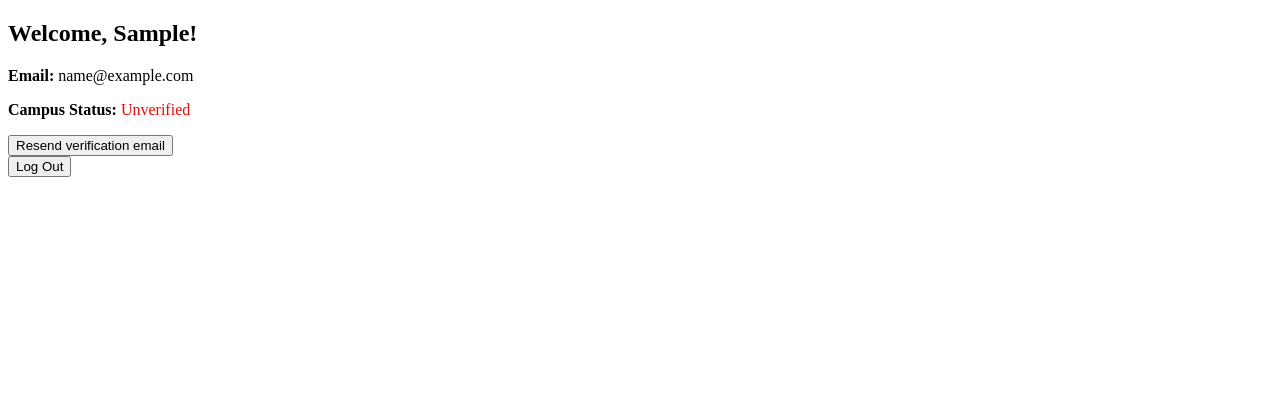
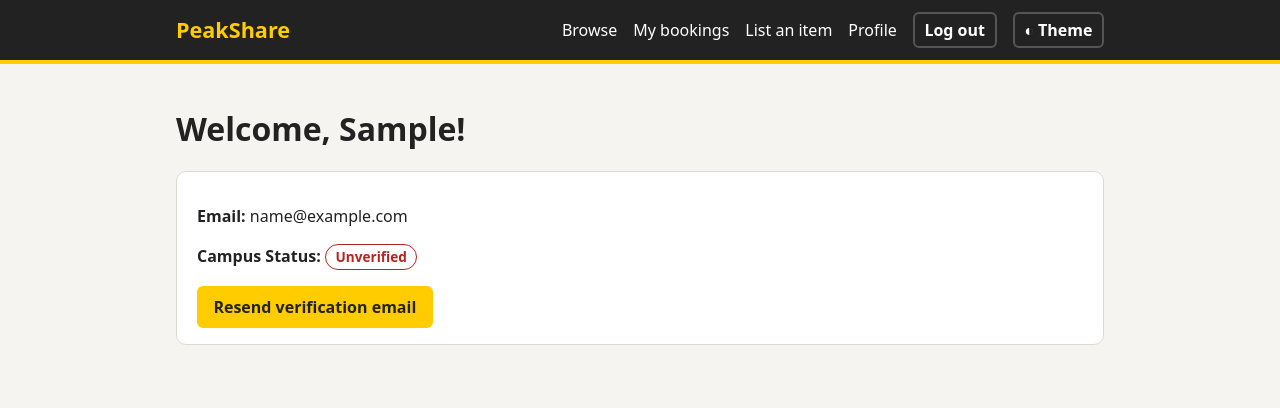
Before and after one commit to toweryjg502/PeakShare, a Django app: page /accounts/profile/ in a window 1280 px wide. Shown: the top 408 px of the page. Run offline with Django 5.2, Linux system fonts and the light colour scheme; the visitor is signed in with stand-in values (Sample User, id 1).

Commit message:
Add base template, App State theme, and dark mode

```diff
--- a/accounts/tests.py
+++ b/accounts/tests.py
@@ -224,6 +224,8 @@ def _protected_view(request):
 
 urlpatterns = [
     path('accounts/', include('accounts.urls')),
+    path('listings/', include('listings.urls')),
+    path('bookings/', include('bookings.urls')),
     path('verified-only/', _protected_view),
 ]
 
--- a/peakshare_core/settings.py
+++ b/peakshare_core/settings.py
@@ -123,6 +123,7 @@ USE_TZ = True
 # https://docs.djangoproject.com/en/6.1/howto/static-files/
 
 STATIC_URL = 'static/'
+STATICFILES_DIRS = [BASE_DIR / 'static']
 
 
 # Email
--- /dev/null
+++ b/static/css/style.css
@@ -0,0 +1,146 @@
+/* ---------- Brand + theme variables (edit colors here) ---------- */
+:root {
+  --gold: #FFCC00;
+  --black: #222222;
+
+  --bg: #f5f4f0;
+  --surface: #ffffff;
+  --text: #222222;
+  --muted: #666666;
+  --border: #dcdad3;
+  --link: #7a5c00;
+  --danger: #b3261e;
+  --success: #1e6b34;
+  --info: #1d5fa8;
+}
+
+:root[data-theme="dark"] {
+  --bg: #141414;
+  --surface: #1f1f1f;
+  --text: #eeeeee;
+  --muted: #a3a3a3;
+  --border: #3a3a3a;
+  --link: #FFCC00;
+  --danger: #ff8a80;
+  --success: #7fd48f;
+  --info: #7db8f5;
+}
+
+@media (prefers-color-scheme: dark) {
+  :root:not([data-theme="light"]) {
+    --bg: #141414;
+    --surface: #1f1f1f;
+    --text: #eeeeee;
+    --muted: #a3a3a3;
+    --border: #3a3a3a;
+    --link: #FFCC00;
+    --danger: #ff8a80;
+    --success: #7fd48f;
+    --info: #7db8f5;
+  }
+}
+
+/* ---------- Base ---------- */
+* { box-sizing: border-box; }
+
+body {
+  margin: 0;
+  background: var(--bg);
+  color: var(--text);
+  font-family: system-ui, -apple-system, "Segoe UI", Roboto, sans-serif;
+  line-height: 1.5;
+}
+
+a { color: var(--link); }
+h1, h2, h3 { line-height: 1.25; }
+img { max-width: 100%; height: auto; }
+
+.container { max-width: 960px; margin: 0 auto; padding: 1.5rem 1rem 3rem; }
+.muted { color: var(--muted); }
+
+/* ---------- Header / nav ---------- */
+.site-header { background: var(--black); border-bottom: 4px solid var(--gold); }
+.site-header .inner {
+  max-width: 960px; margin: 0 auto; padding: .75rem 1rem;
+  display: flex; flex-wrap: wrap; align-items: center; gap: .5rem 1.25rem;
+}
+.brand { color: var(--gold); font-weight: 800; font-size: 1.35rem; text-decoration: none; }
+.site-header nav { display: flex; flex-wrap: wrap; align-items: center; gap: .25rem 1rem; margin-left: auto; }
+.site-header nav a { color: #fff; text-decoration: none; }
+.site-header nav a:hover { color: var(--gold); }
+.site-header form { display: inline; margin: 0; }
+
+/* ---------- Buttons ---------- */
+button, .button {
+  display: inline-block;
+  background: var(--gold); color: var(--black);
+  border: 2px solid var(--gold); border-radius: 6px;
+  padding: .45rem .9rem; font: inherit; font-weight: 600;
+  cursor: pointer; text-decoration: none;
+}
+button:hover, .button:hover { filter: brightness(.93); }
+button.secondary, .button.secondary {
+  background: transparent; color: var(--text); border-color: var(--border);
+}
+.site-header button.secondary { color: #fff; border-color: #555; padding: .25rem .6rem; }
+.actions { display: flex; flex-wrap: wrap; gap: .5rem; align-items: center; margin: 1rem 0; }
+.actions form { margin: 0; }
+
+/* ---------- Messages ---------- */
+.messages { margin-bottom: 1rem; }
+.message {
+  background: var(--surface); border: 1px solid var(--border);
+  border-left: 5px solid var(--info);
+  padding: .6rem .9rem; border-radius: 6px; margin-bottom: .5rem;
+}
+.message.success { border-left-color: var(--success); }
+.message.error { border-left-color: var(--danger); }
+
+/* ---------- Cards, grid, pills ---------- */
+.card {
+  background: var(--surface); border: 1px solid var(--border);
+  border-radius: 10px; padding: 1rem 1.25rem; margin-bottom: 1rem;
+}
+.grid { display: grid; grid-template-columns: repeat(auto-fill, minmax(230px, 1fr)); gap: 1rem; }
+.grid .card { padding: 0; overflow: hidden; margin: 0; }
+.card-photo { width: 100%; aspect-ratio: 4 / 3; object-fit: cover; display: block; background: var(--border); }
+.card-photo.empty { display: flex; align-items: center; justify-content: center; color: var(--muted); }
+.card-body { padding: .75rem 1rem 1rem; }
+.card-body h3 { margin: 0 0 .25rem; font-size: 1.05rem; }
+.price { font-weight: 700; }
+
+.pills { display: flex; flex-wrap: wrap; gap: .5rem; margin: 1rem 0 1.5rem; }
+.pills a {
+  padding: .3rem .8rem; border: 1px solid var(--border); border-radius: 999px;
+  background: var(--surface); color: var(--text); text-decoration: none;
+}
+.pills a.active { background: var(--gold); border-color: var(--gold); color: var(--black); font-weight: 600; }
+
+/* ---------- Badges ---------- */
+.badge {
+  display: inline-block; padding: .1rem .6rem; border-radius: 999px;
+  font-size: .85rem; font-weight: 600; border: 1px solid var(--border);
+}
+.badge.good, .status-approved { color: var(--success); border-color: var(--success); }
+.badge.bad, .status-declined, .status-cancelled { color: var(--danger); border-color: var(--danger); }
+.status-pending { color: var(--info); border-color: var(--info); }
+
+/* ---------- Forms ---------- */
+.form-card { max-width: 560px; }
+form p { margin: 0 0 1rem; }
+label { display: block; font-weight: 600; margin-bottom: .25rem; }
+input:not([type="checkbox"]):not([type="file"]):not([type="radio"]), select, textarea {
+  width: 100%; padding: .5rem .6rem; font: inherit;
+  background: var(--bg); color: var(--text);
+  border: 1px solid var(--border); border-radius: 6px;
+}
+input:focus, select:focus, textarea:focus { outline: 2px solid var(--gold); outline-offset: 1px; }
+.helptext { display: block; color: var(--muted); font-size: .875rem; margin-top: .25rem; }
+.errorlist { list-style: none; padding: 0; margin: 0 0 .5rem; color: var(--danger); font-size: .9rem; }
+form ul { list-style: none; padding: 0; }
+form ul li label { display: flex; align-items: center; gap: .5rem; font-weight: 400; }
+
+/* ---------- Listing detail ---------- */
+.gallery { display: flex; flex-wrap: wrap; gap: .5rem; margin: 1rem 0; }
+.gallery img { width: 280px; max-width: 100%; border-radius: 8px; border: 1px solid var(--border); }
+.meta p { margin: .25rem 0; }
--- /dev/null
+++ b/static/js/theme.js
@@ -0,0 +1,23 @@
+(function () {
+  var root = document.documentElement;
+
+  // Apply the saved choice immediately so the page doesn't flash the wrong theme
+  try {
+    var saved = localStorage.getItem('theme');
+    if (saved === 'light' || saved === 'dark') {
+      root.setAttribute('data-theme', saved);
+    }
+  } catch (e) {}
+
+  document.addEventListener('DOMContentLoaded', function () {
+    var button = document.getElementById('theme-toggle');
+    if (!button) return;
+    button.addEventListener('click', function () {
+      var current = root.getAttribute('data-theme') ||
+        (window.matchMedia('(prefers-color-scheme: dark)').matches ? 'dark' : 'light');
+      var next = current === 'dark' ? 'light' : 'dark';
+      root.setAttribute('data-theme', next);
+      try { localStorage.setItem('theme', next); } catch (e) {}
+    });
+  });
+})();
--- a/templates/accounts/profile.html
+++ b/templates/accounts/profile.html
@@ -1,23 +1,15 @@
-<!DOCTYPE html>
-<html>
-<head>
-    <title>PeakShare - Student Profile</title>
-</head>
-<body>
-    <h2>Welcome, {{ user.first_name|default:user.username }}!</h2>
+{% extends 'base.html' %}
+{% block title %}Profile{% endblock %}
+{% block content %}
+<h1>Welcome, {{ user.first_name|default:user.username }}!</h1>
 
-    {% if messages %}
-        {% for message in messages %}
-            <p>{{ message }}</p>
-        {% endfor %}
-    {% endif %}
-
+<div class="card">
     <p><strong>Email:</strong> {{ user.email }}</p>
     <p><strong>Campus Status:</strong>
         {% if user.is_verified %}
-            <span style="color: green;">Verified Student</span>
+            <span class="badge good">Verified Student</span>
         {% else %}
-            <span style="color: red;">Unverified</span>
+            <span class="badge bad">Unverified</span>
         {% endif %}
     </p>
 
@@ -27,10 +19,5 @@
             <button type="submit">Resend verification email</button>
         </form>
     {% endif %}
-
-    <form method="post" action="{% url 'logout' %}">
-        {% csrf_token %}
-        <button type="submit">Log Out</button>
-    </form>
-</body>
-</html>
+</div>
+{% endblock %}
--- /dev/null
+++ b/templates/base.html
@@ -0,0 +1,46 @@
+{% load static %}<!DOCTYPE html>
+<html lang="en">
+<head>
+    <meta charset="utf-8">
+    <meta name="viewport" content="width=device-width, initial-scale=1">
+    <meta name="color-scheme" content="light dark">
+    <title>{% block title %}PeakShare{% endblock %} | PeakShare</title>
+    <link rel="stylesheet" href="{% static 'css/style.css' %}">
+    <script src="{% static 'js/theme.js' %}"></script>
+</head>
+<body>
+    <header class="site-header">
+        <div class="inner">
+            <a class="brand" href="{% url 'item_list' %}">PeakShare</a>
+            <nav>
+                <a href="{% url 'item_list' %}">Browse</a>
+                {% if user.is_authenticated %}
+                    <a href="{% url 'my_bookings' %}">My bookings</a>
+                    <a href="{% url 'item_create' %}">List an item</a>
+                    <a href="{% url 'profile' %}">Profile</a>
+                    <form method="post" action="{% url 'logout' %}">
+                        {% csrf_token %}
+                        <button type="submit" class="secondary">Log out</button>
+                    </form>
+                {% else %}
+                    <a href="{% url 'login' %}">Log in</a>
+                    <a href="{% url 'register' %}">Sign up</a>
+                {% endif %}
+                <button type="button" id="theme-toggle" class="secondary" aria-label="Switch between light and dark mode">&#9680; Theme</button>
+            </nav>
+        </div>
+    </header>
+
+    <main class="container">
+        {% if messages %}
+            <div class="messages">
+                {% for message in messages %}
+                    <div class="message {{ message.tags }}">{{ message }}</div>
+                {% endfor %}
+            </div>
+        {% endif %}
+
+        {% block content %}{% endblock %}
+    </main>
+</body>
+</html>
```
Also changed, not shown: templates/accounts/login.html (+8 -17 lines), templates/accounts/register.html (+8 -10 lines), templates/bookings/blackout_manage.html (+13 -21 lines), templates/bookings/booking_form.html (+10 -12 lines), templates/bookings/my_bookings.html (+25 -30 lines), templates/listings/item_detail.html (+29 -26 lines), templates/listings/item_form.html (+8 -16 lines), templates/listings/item_list.html (+27 -37 lines).
